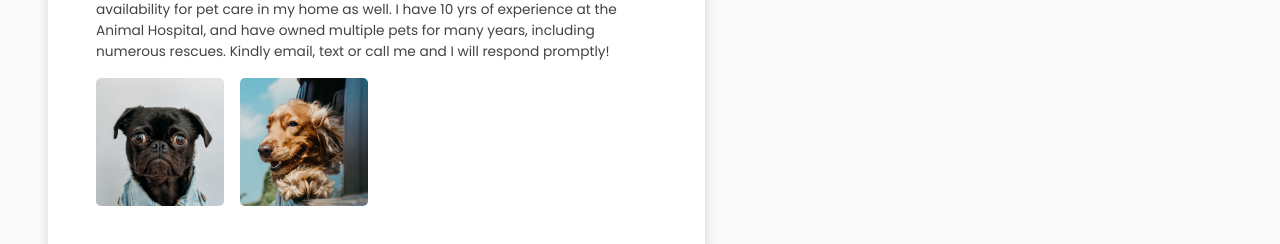
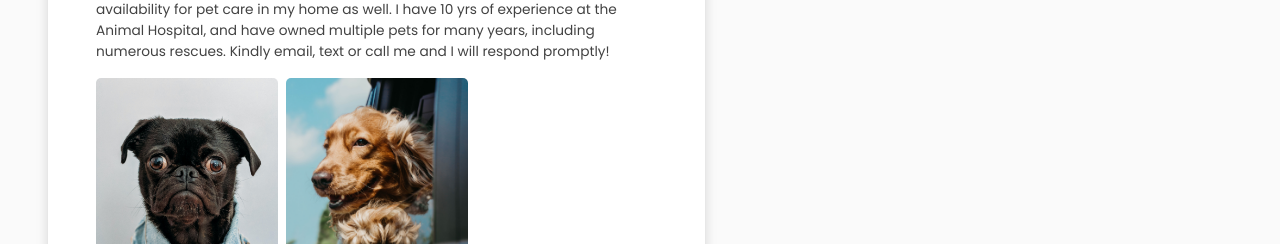
Before and after one commit to hatchways/team-samosa, a React (Create React App) app in the folder client/: page /profiles in a window 1280 px wide. Shown: the part 708-952 px from the top of the page. Built offline with nearby package versions, Linux system fonts and the light colour scheme; no server answers.

Commit message:
Used ImageList for dog pictures

```diff
--- a/client/package.json
+++ b/client/package.json
@@ -4,7 +4,7 @@
   "private": true,
   "dependencies": {
     "@date-io/date-fns": "^1.3.13",
-    "@material-ui/core": "^4.11.0",
+    "@material-ui/core": "^4.12.3",
     "@material-ui/icons": "^4.11.2",
     "@material-ui/lab": "^4.0.0-alpha.58",
     "@material-ui/pickers": "^3.3.10",
--- a/client/src/components/Profiles/ProfileMain/ProfileMain.tsx
+++ b/client/src/components/Profiles/ProfileMain/ProfileMain.tsx
@@ -4,6 +4,8 @@ import useStyles from './useStyles';
 import Paper from '@material-ui/core/Paper';
 import Typography from '@material-ui/core/Typography';
 import Avatar from '@material-ui/core/Avatar';
+import ImageList from '@material-ui/core/ImageList';
+import ImageListItem from '@material-ui/core/ImageListItem';
 import LocationOnIcon from '@material-ui/icons/LocationOn';
 
 export default function ProfileMain(): JSX.Element {
@@ -11,12 +13,17 @@ export default function ProfileMain(): JSX.Element {
 
   return (
     <Paper elevation={8}>
-      <img className={classes.image} src="/mock/david-veksler-VW5YwCYbPyk-unsplash.jpg" width="100%" height="300px" />
+      <img
+        className={classes.image}
+        src="/mock/david-veksler-VW5YwCYbPyk-unsplash.jpg"
+        width="100%"
+        height="300px"
+        alt="Sitter Home"
+      />
       <Grid container direction="column" alignItems="center">
         <Paper className={classes.avatarBorder} elevation={8}>
           <Avatar className={classes.avatar} src="/mock/68f55f7799df6c8078a874cfe0a61a5e6e9e1687.png" />
         </Paper>
-
         <Typography variant="h3">Norma Byers</Typography>
         <Typography variant="h5">Loving pet sitter</Typography>
         <Box paddingTop={3}>
@@ -35,14 +42,14 @@ export default function ProfileMain(): JSX.Element {
           my home as well. I have 10 yrs of experience at the Animal Hospital, and have owned multiple pets for many
           years, including numerous rescues. Kindly email, text or call me and I will respond promptly!
         </Typography>
-        <Grid container spacing={2}>
-          <Grid item>
-            <Avatar className={classes.dog} src="/mock/charles-deluvio-K4mSJ7kc0As-unsplash.jpg" />
-          </Grid>
-          <Grid item>
-            <Avatar className={classes.dog} src="/mock/ja-san-miguel-_-QQuvAwQ-0-unsplash.jpg" />
-          </Grid>
-        </Grid>
+        <ImageList cols={3} gap={8}>
+          <ImageListItem key={1} classes={{ item: classes.dog }}>
+            <img src="/mock/charles-deluvio-K4mSJ7kc0As-unsplash.jpg" alt="dog" />
+          </ImageListItem>
+          <ImageListItem key={2} classes={{ item: classes.dog }}>
+            <img src="/mock/ja-san-miguel-_-QQuvAwQ-0-unsplash.jpg" alt="dog" />
+          </ImageListItem>
+        </ImageList>
       </Box>
     </Paper>
   );
--- a/client/src/components/Profiles/ProfileMain/useStyles.ts
+++ b/client/src/components/Profiles/ProfileMain/useStyles.ts
@@ -17,7 +17,7 @@ const useStyles = makeStyles(() => ({
     marginTop: theme.spacing(-10),
     borderRadius: theme.spacing(12),
   },
-  dog: { width: theme.spacing(16), height: theme.spacing(16), borderRadius: 5 },
+  dog: { borderRadius: 5 },
   location: { color: theme.palette.primary.main, marginRight: 6 },
 }));
 
```
Also changed, not shown: 2 other files (tests, documents, lock files or other folders).
